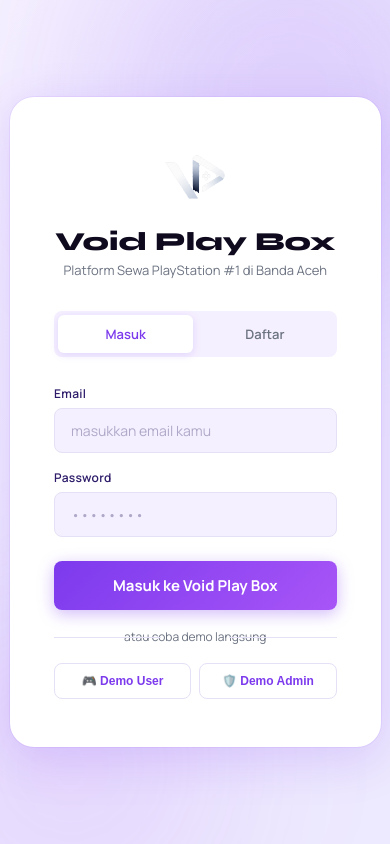
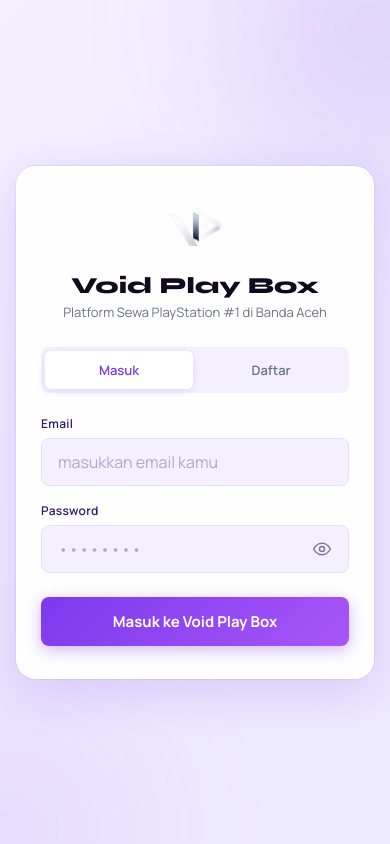
Before and after one commit to Teuku-all/Void-PlayBox, a plain HTML site: page frontend/index.html in a window 390 px wide. Drawn offline with nearby package versions, Linux system fonts and the light colour scheme.

Commit message:
Improve responsive login experience

```diff
--- a/frontend/css/style.css
+++ b/frontend/css/style.css
@@ -47,9 +47,9 @@ body{font-family:'Manrope',sans-serif;background:var(--pu6);color:var(--ink);ove
    LOGIN SCREEN
 ════════════════════════════════ */
 #loginScreen{
-  min-height:100vh;display:flex;align-items:center;justify-content:center;
+  min-height:100vh;min-height:100svh;display:flex;align-items:center;justify-content:center;
   background:linear-gradient(135deg,var(--pu6) 0%,#EDE9FE 50%,var(--pu5) 100%);
-  position:relative;overflow:hidden;
+  position:relative;overflow:hidden;padding:32px 20px;
 }
 .login-blob{
   position:absolute;border-radius:50%;filter:blur(80px);pointer-events:none;animation:float 6s ease-in-out infinite;
@@ -58,11 +58,11 @@ body{font-family:'Manrope',sans-serif;background:var(--pu6);color:var(--ink);ove
 .login-blob-2{width:300px;height:300px;background:rgba(168,85,247,.12);bottom:-80px;left:-80px;animation-delay:-3s;animation-name:floatB}
 
 .login-card{
-  background:var(--white);border-radius:24px;padding:48px 44px;width:440px;max-width:95vw;
+  background:rgba(255,255,255,.94);backdrop-filter:blur(16px);border:1px solid rgba(255,255,255,.8);border-radius:24px;padding:44px;width:min(440px,100%);max-width:100%;
   box-shadow:var(--shadow-lg),0 0 0 1px rgba(124,58,237,.08);
   position:relative;z-index:1;animation:popIn .5s ease both;
 }
-.login-logo{text-align:center;margin-bottom:32px}
+.login-logo{text-align:center;margin-bottom:32px;animation:fadeUp .65s .08s both}
 .login-logo-mark{
   display:inline-flex;align-items:center;justify-content:center;
   width:64px;height:64px;background:linear-gradient(135deg,var(--pu2),var(--pu3));
@@ -83,6 +83,9 @@ body{font-family:'Manrope',sans-serif;background:var(--pu6);color:var(--ink);ove
 .role-btn.active{background:var(--white);color:var(--pu2);box-shadow:0 2px 8px rgba(124,58,237,.15)}
 
 .form-group{margin-bottom:16px}
+.login-card .form-group{animation:fadeUp .55s both}
+.login-card .form-group:nth-of-type(2){animation-delay:.08s}
+.login-card .form-group:nth-of-type(3){animation-delay:.14s}
 .form-label{font-size:12px;font-weight:600;color:var(--ink2);display:block;margin-bottom:6px;letter-spacing:.3px}
 .form-ctrl{
   width:100%;padding:12px 16px;background:var(--pu6);
@@ -92,28 +95,24 @@ body{font-family:'Manrope',sans-serif;background:var(--pu6);color:var(--ink);ove
 }
 .form-ctrl:focus{border-color:var(--pu2);box-shadow:0 0 0 3px rgba(124,58,237,.12)}
 .form-ctrl::placeholder{color:#B0A8C8}
+.password-field{position:relative}
+.password-field .form-ctrl{padding-right:52px}
+.password-toggle{position:absolute;right:8px;top:50%;transform:translateY(-50%);width:38px;height:38px;display:grid;place-items:center;border:0;border-radius:8px;background:transparent;color:#81759e;cursor:pointer;transition:color .2s,background .2s,transform .2s}
+.password-toggle:hover{color:var(--pu2);background:rgba(124,58,237,.08)}
+.password-toggle:focus-visible{outline:2px solid var(--pu2);outline-offset:1px}
+.password-eye{width:20px;height:20px;fill:none;stroke:currentColor;stroke-width:1.8;stroke-linecap:round;stroke-linejoin:round}
+.password-toggle[aria-pressed="true"] .password-eye{transform:scale(1.08)}
 
 .btn-login{
   width:100%;padding:14px;background:linear-gradient(135deg,var(--pu2),var(--pu3));
   color:var(--white);border:none;border-radius:var(--r-sm);
   font-family:'Manrope',sans-serif;font-size:15px;font-weight:700;
   cursor:pointer;transition:transform .2s,box-shadow .2s;
-  box-shadow:0 4px 16px rgba(124,58,237,.35);margin-top:8px;
+  box-shadow:0 4px 16px rgba(124,58,237,.35);margin-top:8px;animation:fadeUp .55s .2s both;
 }
 .btn-login:hover{transform:translateY(-1px);box-shadow:0 6px 24px rgba(124,58,237,.45)}
 .btn-login:active{transform:translateY(0)}
-
-.login-divider{text-align:center;color:var(--muted);font-size:12px;margin:18px 0;position:relative}
-.login-divider::before,.login-divider::after{content:'';position:absolute;top:50%;width:38%;height:1px;background:var(--border)}
-.login-divider::before{left:0}.login-divider::after{right:0}
-
-.login-demo-btns{display:flex;gap:8px}
-.btn-demo{
-  flex:1;padding:10px;border-radius:var(--r-sm);
-  font-size:12px;font-weight:600;cursor:pointer;border:1.5px solid var(--border);
-  background:var(--white);color:var(--pu2);transition:all .2s;
-}
-.btn-demo:hover{border-color:var(--pu3);background:var(--pu6)}
+.btn-login:disabled{opacity:.7;cursor:wait;transform:none}
 
 /* ════════════════════════════════
    SHARED NAV
@@ -501,6 +500,15 @@ tr:hover td{background:#FDFCFF}
   .footer-grid{grid-template-columns:1fr 1fr}
 }
 @media(max-width:600px){
+  #loginScreen{align-items:flex-start;padding:20px 16px}
+  .login-card{padding:32px 24px;border-radius:20px;margin:auto 0}
+  .login-logo{margin-bottom:26px}
+  .login-logo-mark{width:56px;height:56px}
+  .login-logo h1{font-size:23px}
+  .role-toggle{margin-bottom:22px}
+  .form-ctrl{font-size:16px}
+  .login-blob-1{width:260px;height:260px;top:-100px;right:-110px}
+  .login-blob-2{width:220px;height:220px;bottom:-100px;left:-100px}
   .content{padding:48px 20px}
   .pkg-grid{grid-template-columns:1fr}
   .kpi-grid{grid-template-columns:1fr 1fr}
@@ -510,6 +518,13 @@ tr:hover td{background:#FDFCFF}
   .courier-grid,.inv-grid{grid-template-columns:1fr}
   .topnav{padding:0 16px;gap:16px}
 }
+@media(max-width:360px){
+  .login-card{padding:28px 18px}
+  .login-logo p{font-size:12px}
+}
+@media(prefers-reduced-motion:reduce){
+  #loginScreen *,#loginScreen *::before,#loginScreen *::after{animation-duration:.01ms!important;animation-iteration-count:1!important;scroll-behavior:auto!important;transition-duration:.01ms!important}
+}
 
 /* ── tambahan: peta Leaflet ── */
 #map{height:420px;width:100%;z-index:0}
--- a/frontend/index.html
+++ b/frontend/index.html
@@ -37,14 +37,14 @@
     </div>
     <div class="form-group">
       <label class="form-label">Password</label>
-      <input class="form-ctrl" id="loginPass" type="password" placeholder="••••••••" onkeydown="if(event.key==='Enter')submitAuth()"/>
+      <div class="password-field">
+        <input class="form-ctrl" id="loginPass" type="password" placeholder="••••••••" autocomplete="current-password" onkeydown="if(event.key==='Enter')submitAuth()"/>
+        <button class="password-toggle" type="button" aria-label="Lihat password" aria-pressed="false" onclick="togglePasswordVisibility()">
+          <svg class="password-eye" viewBox="0 0 24 24" aria-hidden="true"><path d="M2 12s3.6-7 10-7 10 7 10 7-3.6 7-10 7S2 12 2 12Z"/><circle cx="12" cy="12" r="3"/></svg>
+        </button>
+      </div>
     </div>
     <button class="btn-login" id="authBtn" onclick="submitAuth()">Masuk ke Void Play Box</button>
-    <div class="login-divider">atau coba demo langsung</div>
-    <div class="login-demo-btns">
-      <button class="btn-demo" onclick="quickLogin('user')">🎮 Demo User</button>
-      <button class="btn-demo" onclick="quickLogin('admin')">🛡️ Demo Admin</button>
-    </div>
   </div>
 </div>
 
--- a/frontend/js/auth.js
+++ b/frontend/js/auth.js
@@ -1,6 +1,16 @@
 /* auth.js — login, register, sesi */
 let authMode = 'login';
 const DEMO = { user: ['user@playbox.id', 'user123'], admin: ['admin@playbox.id', 'admin123'] };
+
+function togglePasswordVisibility() {
+  const input = $('loginPass');
+  const button = document.querySelector('.password-toggle');
+  const showPassword = input.type === 'password';
+  input.type = showPassword ? 'text' : 'password';
+  button.setAttribute('aria-pressed', String(showPassword));
+  button.setAttribute('aria-label', showPassword ? 'Sembunyikan password' : 'Lihat password');
+  input.focus({ preventScroll: true });
+}
 
 function setAuthMode(mode, el) {
   authMode = mode;
```
